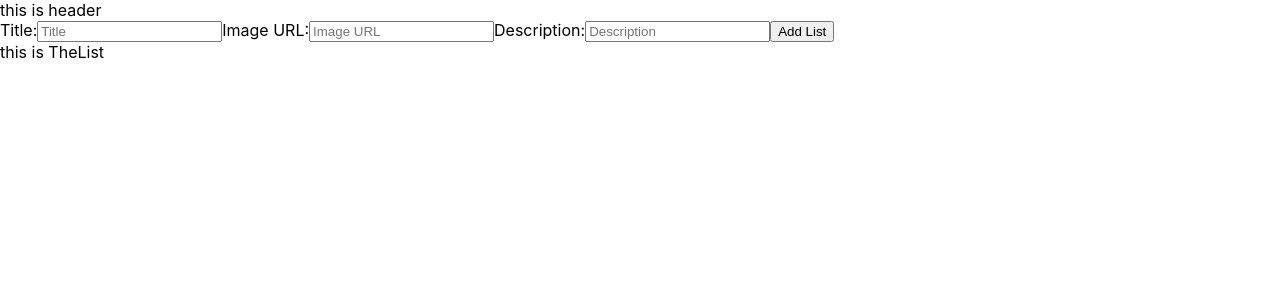
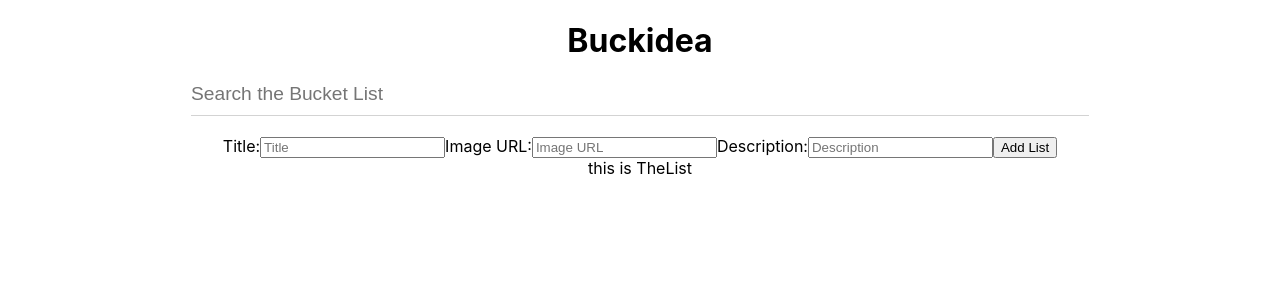
Before and after one commit to raboriel/plan-it-app-react, a React (Create React App) app: page / in a window 1280 px wide. Shown: the top 300 px of the page. Built offline with nearby package versions, Linux system fonts and the light colour scheme; no server answers.

Commit message:
add search bar and some css works

```diff
--- a/src/App.css
+++ b/src/App.css
@@ -0,0 +1,32 @@
+body {
+  text-align: center;
+}
+
+.header {
+  width: 100%;
+}
+
+.form-input {
+  background: transparent;
+  border: none;
+  width: 70%;
+  border-bottom: 1px solid lightgray;
+  height: auto;
+  transition: 0.3s;
+  padding-left: 0px;
+  padding-bottom: 10px;
+  margin-bottom: 20px;
+  font-size: 1.2em;
+}
+
+.form-input:focus {
+  box-shadow: none;
+  border-color: transparent;
+  border-bottom: 1px solid lightgray;
+  font-size: 1.8em;
+}
+
+input:focus,
+textarea:focus{
+    outline: none;
+}
--- a/src/App.js
+++ b/src/App.js
@@ -10,7 +10,8 @@ class App extends Component {
     this.state = {
       listTasks: [],
       likeCount: 0,
-      doneCount: 0
+      doneCount: 0,
+      search: ''
     }
     // Add binds below
     this.handleView = this.handleView.bind(this)
@@ -91,10 +92,18 @@ class App extends Component {
      this.fetchLists()
   }
 
+  //search bar
+  onTitleName(title) {
+    // will be added by Kim
+  }
+
   render () {
     return (
       <div className="main-container">
-        <Header />
+        <Header
+          submit={this.onTitleName}
+          text={this.state.search}
+        />
 
         <Form
           handleCreateList={this.handleCreateList}
--- a/src/components/Form.js
+++ b/src/components/Form.js
@@ -1,4 +1,5 @@
 import React, { Component } from 'react'
+
 
 class Form extends Component {
   constructor(props) {
--- a/src/components/Header.js
+++ b/src/components/Header.js
@@ -1,10 +1,31 @@
 import React, { Component } from 'react'
 
 class Header extends Component {
+
+  state= { title: ''}
+
+  searchChange = (event) => {
+    //get whats being typed into the input
+    this.setState({title: event.target.value});
+  }
+
+  onFormSubmit = (event) => {
+    event.preventDefault();
+    //Function passed in from app
+    this.props.submit(this.state.title);
+    //clear input field
+    this.setState({title: ''});
+  }
+
+
   render () {
     return (
       <div className="header">
-        this is header
+          <h1>Buckidea</h1>
+          <form onSubmit={this.onFormSubmit}>
+             <input className="form-input" type="Text" value={this.state.title} placeholder="Search the Bucket List" onChange={this.searchChange} />
+         </form>
+
       </div>
     )
   }
```
